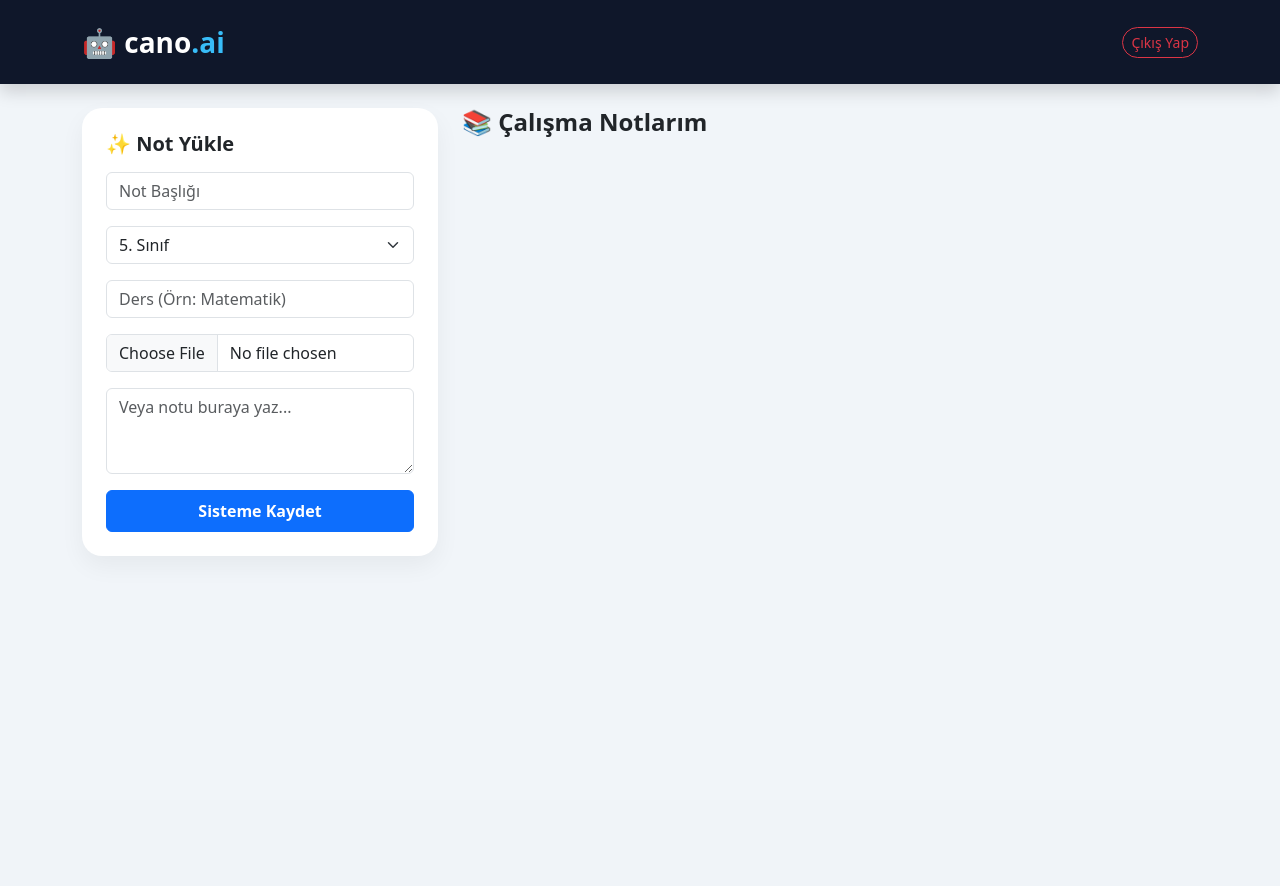
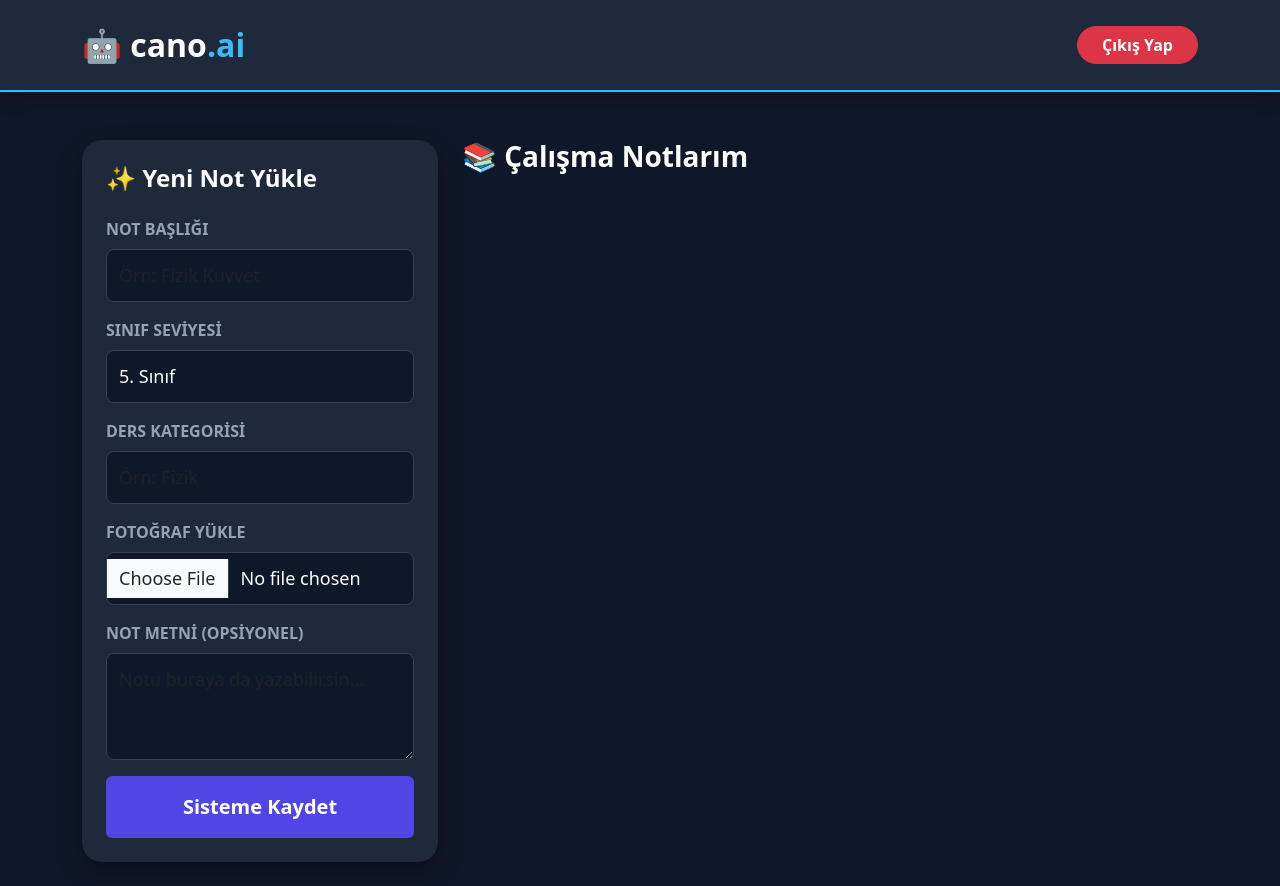
Before and after one commit to EmirCMD87/cano-ai, a Flask app: page /dashboard in a window 1280 px wide. Before the commit the page ends 556 px from the top, so only its background shows below. Run offline with Flask 3, Linux system fonts and the light colour scheme; the visitor is signed in with stand-in values (Sample User, id 1); some libraries are stand-ins or nearby versions.

Commit message:
Update dashboard.html

```diff
--- a/templates/dashboard.html
+++ b/templates/dashboard.html
@@ -3,98 +3,154 @@
 <head>
     <meta charset="UTF-8">
     <meta name="viewport" content="width=device-width, initial-scale=1.0, maximum-scale=1.0, user-scalable=no">
-    <title>Cano AI - Akıllı Panel</title>
+    <title>Cano AI - Süper Okunaklı Panel</title>
     <link href="https://cdn.jsdelivr.net/npm/bootstrap@5.3.0/dist/css/bootstrap.min.css" rel="stylesheet">
     <style>
-        body { background-color: #f1f5f9; }
-        .navbar-custom { background: #0f172a; }
-        .custom-card { border: none; border-radius: 20px; background: #fff; box-shadow: 0 10px 25px rgba(0,0,0,0.05); }
+        body {
+            background-color: #0f172a; /* Arka planı tamamen koyu yapalım ki yazılar patlasın */
+            color: #f1f5f9;
+        }
+        .navbar-custom { background: #1e293b; border-bottom: 2px solid #38bdf8; }
+        .custom-card { border: none; border-radius: 20px; background: #1e293b; box-shadow: 0 10px 25px rgba(0,0,0,0.3); }
 
-        /* CANO ÖZEL: OKUNAKLI DEV PANEL */
+        /* CANO ÖZEL: GÖZÜ YORMAYAN ULTRA OKUNAKLI DEV ÖZET KUTUSU */
         .ai-summary-box {
-            background: #f8fafc;
-            border-left: 6px solid #4f46e5;
-            padding: 25px;
-            border-radius: 12px;
-            font-size: 1.2rem; /* Yazıları büyüttük */
-            line-height: 1.7;
-            color: #1e293b;
+            background: #020617 !important; /* Kapkara arka plan */
+            border-left: 8px solid #38bdf8 !important; /* Parlak mavi şerit */
+            padding: 35px !important;
+            border-radius: 16px !important;
+            margin-top: 25px;
         }
-        .ai-summary-box h4 { color: #4f46e5; font-weight: 800; border-bottom: 2px solid #e2e8f0; padding-bottom: 10px; margin-bottom: 15px; }
 
+        /* ÖZET İÇİNDEKİ METİNLER (DEV BOYUT) */
+        .ai-summary-text {
+            font-size: 24px !important; /* Yazı boyutunu devasa yaptık! */
+            line-height: 1.8 !important; /* Satır aralarını iyice açtık, rahat okunsun */
+            color: #ffffff !important; /* Saf parlak beyaz */
+            font-weight: 500 !important;
+        }
+
+        .ai-summary-box h3 {
+            color: #38bdf8 !important;
+            font-weight: 800 !important;
+            font-size: 32px !important;
+            border-bottom: 2px solid #334155;
+            padding-bottom: 15px;
+            margin-bottom: 20px;
+        }
+
+        /* CANO ÖZEL: DEV TEST KUTUSU */
         .ai-quiz-box {
-            background: #eef2ff;
-            border: 2px dashed #4f46e5;
-            padding: 20px;
-            border-radius: 12px;
-            margin-top: 20px;
+            background: #1e1b4b !important; /* Gece mavisi arka plan */
+            border: 3px dashed #6366f1 !important; /* Mor kesikli çizgiler */
+            padding: 35px !important;
+            border-radius: 16px !important;
+            margin-top: 30px;
         }
-        .form-label { font-weight: 700; color: #334155; }
-        .badge-custom { font-size: 0.9rem; padding: 6px 12px; }
+
+        .ai-quiz-text {
+            font-size: 24px !important; /* Sorular da kocaman */
+            line-height: 1.8 !important;
+            color: #f3e8ff !important; /* Açık mor-beyaz yazı */
+            font-weight: 500 !important;
+        }
+
+        .ai-quiz-box h4 {
+            color: #a5b4fc !important;
+            font-size: 30px !important;
+            font-weight: 800 !important;
+            margin-bottom: 20px;
+        }
+
+        /* Form Elemanları */
+        .form-control, .form-select {
+            background: #0f172a !important;
+            color: #fff !important;
+            border: 1px solid #334155 !important;
+            font-size: 18px !important;
+            padding: 12px !important;
+        }
+        .form-label { font-weight: 700; color: #94a3b8; font-size: 16px; }
+        .text-dark-custom { color: #ffffff !important; }
+        .badge-custom { font-size: 1.1rem; padding: 8px 16px; }
     </style>
 </head>
 <body>
     <nav class="navbar navbar-dark navbar-custom py-3 shadow">
         <div class="container">
-            <span class="navbar-brand fw-bold fs-3">🤖 cano<span style="color: #38bdf8;">.ai</span></span>
-            <a href="/logout" class="btn btn-outline-danger btn-sm rounded-pill">Çıkış Yap</a>
+            <span class="navbar-brand fw-bold fs-2">🤖 cano<span style="color: #38bdf8;">.ai</span></span>
+            <a href="/logout" class="btn btn-danger rounded-pill px-4 fw-bold">Çıkış Yap</a>
         </div>
     </nav>
 
-    <div class="container mt-4">
+    <div class="container mt-5">
         <div class="row">
             <div class="col-lg-4">
                 <div class="card custom-card p-4 mb-4">
-                    <h5 class="fw-bold mb-3">✨ Not Yükle</h5>
+                    <h4 class="fw-bold mb-4 text-white">✨ Yeni Not Yükle</h4>
                     <form method="POST" enctype="multipart/form-data">
-                        <input type="text" name="title" class="form-control mb-3" placeholder="Not Başlığı" required>
-                        <select name="student_class" class="form-select mb-3" required>
-                            {% for i in range(5, 13) %}<option value="{{ i }}. Sınıf">{{ i }}. Sınıf</option>{% endfor %}
-                        </select>
-                        <input type="text" name="category" class="form-control mb-3" placeholder="Ders (Örn: Matematik)" required>
-                        <input type="file" name="image" class="form-control mb-3">
-                        <textarea name="content" class="form-control mb-3" rows="3" placeholder="Veya notu buraya yaz..."></textarea>
-                        <button type="submit" class="btn btn-primary w-100 fw-bold py-2">Sisteme Kaydet</button>
+                        <div class="mb-3">
+                            <label class="form-label">NOT BAŞLIĞI</label>
+                            <input type="text" name="title" class="form-control rounded-3" placeholder="Örn: Fizik Kuvvet" required>
+                        </div>
+                        <div class="mb-3">
+                            <label class="form-label">SINIF SEVİYESİ</label>
+                            <select name="student_class" class="form-select rounded-3" required>
+                                {% for i in range(5, 13) %}<option value="{{ i }}. Sınıf">{{ i }}. Sınıf</option>{% endfor %}
+                            </select>
+                        </div>
+                        <div class="mb-3">
+                            <label class="form-label">DERS KATEGORİSİ</label>
+                            <input type="text" name="category" class="form-control rounded-3" placeholder="Örn: Fizik" required>
+                        </div>
+                        <div class="mb-3">
+                            <label class="form-label">FOTOĞRAF YÜKLE</label>
+                            <input type="file" name="image" class="form-control rounded-3">
+                        </div>
+                        <div class="mb-3">
+                            <label class="form-label">NOT METNİ (OPSİYONEL)</label>
+                            <textarea name="content" class="form-control rounded-3" rows="3" placeholder="Notu buraya da yazabilirsin..."></textarea>
+                        </div>
+                        <button type="submit" class="btn btn-primary w-100 fw-bold py-3 fs-5" style="background: #4f46e5; border: none;">Sisteme Kaydet</button>
                     </form>
                 </div>
             </div>
 
             <div class="col-lg-8">
-                <h4 class="fw-bold mb-4 text-dark">📚 Çalışma Notlarım</h4>
+                <h3 class="fw-bold mb-4 text-white">📚 Çalışma Notlarım</h3>
                 {% for note in notes %}
-                <div class="card custom-card mb-4 overflow-hidden">
+                <div class="card custom-card mb-5 overflow-hidden border border-secondary">
                     <div class="p-4">
-                        <div class="d-flex justify-content-between align-items-start mb-3">
+                        <div class="d-flex justify-content-between align-items-start mb-4">
                             <div>
-                                <h3 class="fw-bold text-primary mb-1">{{ note.title }}</h3>
-                                <span class="badge bg-dark badge-custom">{{ note.student_class }}</span>
-                                <span class="badge bg-primary badge-custom">{{ note.category }}</span>
+                                <h2 class="fw-bold text-white mb-2" style="font-size: 36px;">{{ note.title }}</h2>
+                                <span class="badge bg-dark badge-custom me-2">{{ note.student_class }}</span>
+                                <span class="badge bg-info text-dark badge-custom fw-bold">{{ note.category }}</span>
                             </div>
                         </div>
 
                         {% if note.image_path %}
-                        <img src="/{{ note.image_path }}" class="img-fluid rounded-4 mb-3 border" style="max-height: 300px; width: 100%; object-fit: cover;">
+                        <div class="mb-4 rounded-4 overflow-hidden border border-secondary">
+                            <img src="/{{ note.image_path }}" class="img-fluid w-100" style="max-height: 350px; object-fit: cover;">
+                        </div>
                         {% endif %}
 
                         {% if note.summary %}
-                            <div class="ai-summary-box shadow-sm mt-3">
-                                <h4>📝 YAPAY ZEKA DERS ÖZETİ</h4>
-                                <div style="white-space: pre-line;">{{ note.summary }}</div>
+                            <div class="ai-summary-box shadow">
+                                <h3>📝 YAPAY ZEKA DERS ÖZETİ</h3>
+                                <div class="ai-summary-text" style="white-space: pre-line;">{{ note.summary }}</div>
                             </div>
 
                             {% if note.questions %}
-                            <div class="ai-quiz-box mt-4">
-                                <h5 class="fw-bold text-indigo"><i class="fa-solid fa-pen-to-square"></i> 🧠 Kendini Dene!</h5>
-                                <div class="text-dark" style="white-space: pre-line; font-size: 1.1rem;">{{ note.questions }}</div>
-                                <div class="mt-3">
-                                    <small class="text-muted italic">*Soruları cevapla, eksiklerini gör!</small>
-                                </div>
+                            <div class="ai-quiz-box shadow">
+                                <h4>🧠 BİLGİ ÖLÇME VE HEDEF TESTİ</h4>
+                                <div class="ai-quiz-text" style="white-space: pre-line;">{{ note.questions }}</div>
                             </div>
                             {% endif %}
                         {% else %}
-                            <div class="text-center py-4">
-                                <a href="/summarize/{{ note.id }}" class="btn btn-lg btn-success rounded-pill px-5 fw-bold shadow">
-                                    🚀 Yapay Zeka ile Analiz Et ve Sınav Hazırla
+                            <div class="text-center py-5">
+                                <a href="/summarize/{{ note.id }}" class="btn btn-lg btn-success rounded-pill px-5 py-3 fw-bold shadow fs-4">
+                                    🚀 Analiz Et, Özetle ve Test Hazırla
                                 </a>
                             </div>
                         {% endif %}
@@ -106,6 +162,5 @@
     </div>
 
     <script src="https://cdn.jsdelivr.net/npm/bootstrap@5.3.0/dist/js/bootstrap.bundle.min.js"></script>
-    <script src="https://kit.fontawesome.com/your-code.js" crossorigin="anonymous"></script>
 </body>
 </html>
```
